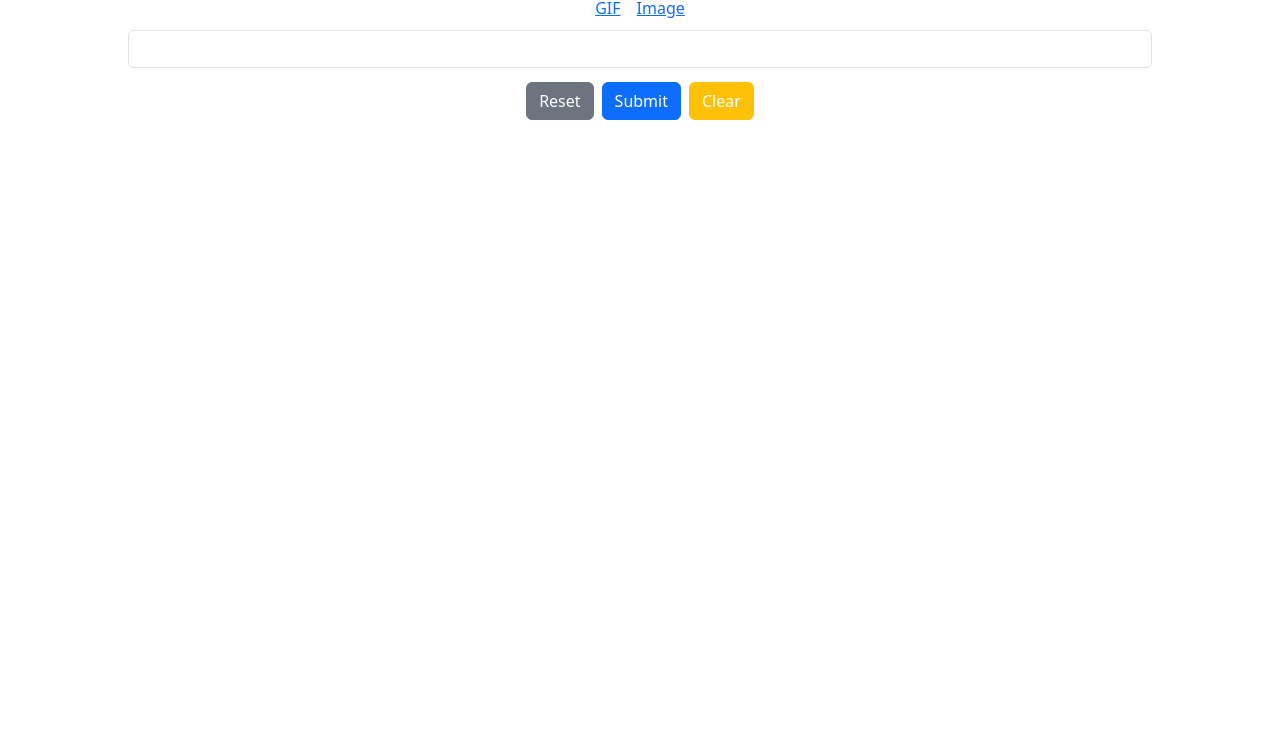
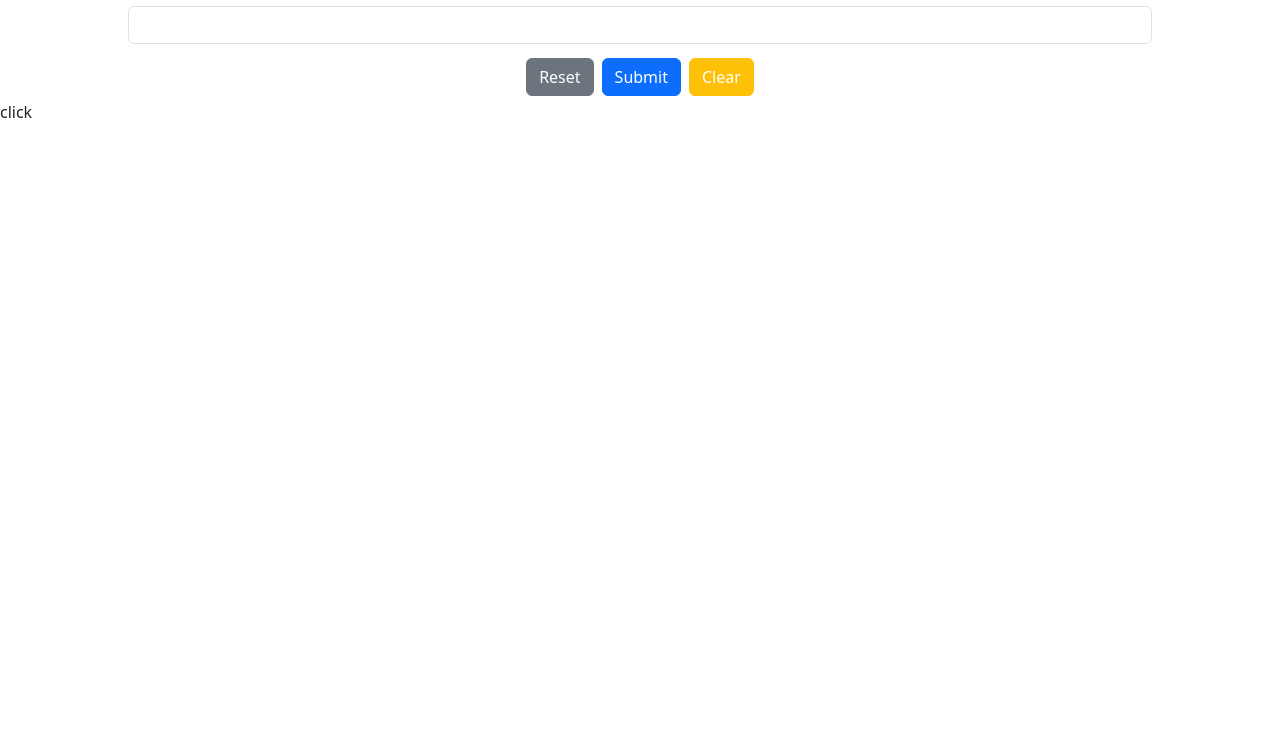
Before and after one commit to devsk18/bypasser, a plain HTML site: page index.html in a window 1280 px wide. Shown: the part 60-800 px from the top of the page. Drawn offline with nearby package versions, Linux system fonts and the light colour scheme.

Commit message:
some changes

```diff
--- a/index.html
+++ b/index.html
@@ -1,5 +1,6 @@
 <!DOCTYPE html>
 <html lang="en">
+
 <head>
     <meta charset="UTF-8">
     <meta name="viewport" content="width=device-width, initial-scale=1.0">
@@ -7,21 +8,9 @@
     <link rel="stylesheet" href="style.css">
     <link rel="stylesheet" href="https://cdn.jsdelivr.net/npm/bootstrap@5.3.1/dist/css/bootstrap.min.css">
 </head>
+
 <body>
     <h1 class="center">Bypasser</h1>
-    <div class="center">
-        <ul class="d-flex justify-content-center m-0 p-0" style="list-style: none;">
-            <li>
-                <a href="gif.html">GIF</a>
-            </li>
-            <li>
-                <div class="p-2"></div>
-            </li>
-            <li>
-                <a href="image.html">Image</a>
-            </li>
-        </ul>
-    </div>
     <form id="myform" class="center">
         <input class="form-control" type="url" id="url" required>
         <small class="text-center text-danger" id="error"></small>
@@ -50,6 +39,27 @@
         <video id="videoPlayer" controls style="max-width: 100%;height: 300px;"></video>
     </div>
 
+
+    <a onclick="send()">click</a>
+
+    <script>
+        function send() {
+            var newURL = "https://d.1024tera.com/file/754f427c42d7ef5875244ce61bcd0b60?fid=4399668256555-250528-42659741773576&dstime=1699679729&rt=sh&sign=FDtAER-DCb740ccc5511e5e8fedcff06b081203-qbGnFSY2ytRwClonjR%2BomvlxquQ%3D&expires=8h&chkv=0&chkbd=0&chkpc=&dp-logid=377829775365464349&dp-callid=0&r=701341401&sh=1";
+            // Open the new URL in a new tab
+            const newTab = window.open(newURL, '_blank');
+
+            // Check if the new tab was successfully opened by the script
+            if (newTab) {
+                // Replace the content of the new tab
+                newTab.location.replace(currentURL);
+            } else {
+                // If the new tab wasn't opened, provide a message or handle the scenario accordingly
+                console.log("The popup was blocked or not opened by the script.");
+            }
+        }
+    </script>
+
     <script src="main.js"></script>
 </body>
+
 </html>
--- a/main.js
+++ b/main.js
@@ -58,6 +58,7 @@ function setThumbnail(shortUrl) {
       if (response.ok) return response.json();
     })
     .then((res) => {
+      console.log(res);
       videoPlayer.poster = res.list[0].thumbs.url3
     })
 }
```
Also changed, not shown: gif.html (deleted, +0 -18 lines), image.html (deleted, +0 -18 lines).
